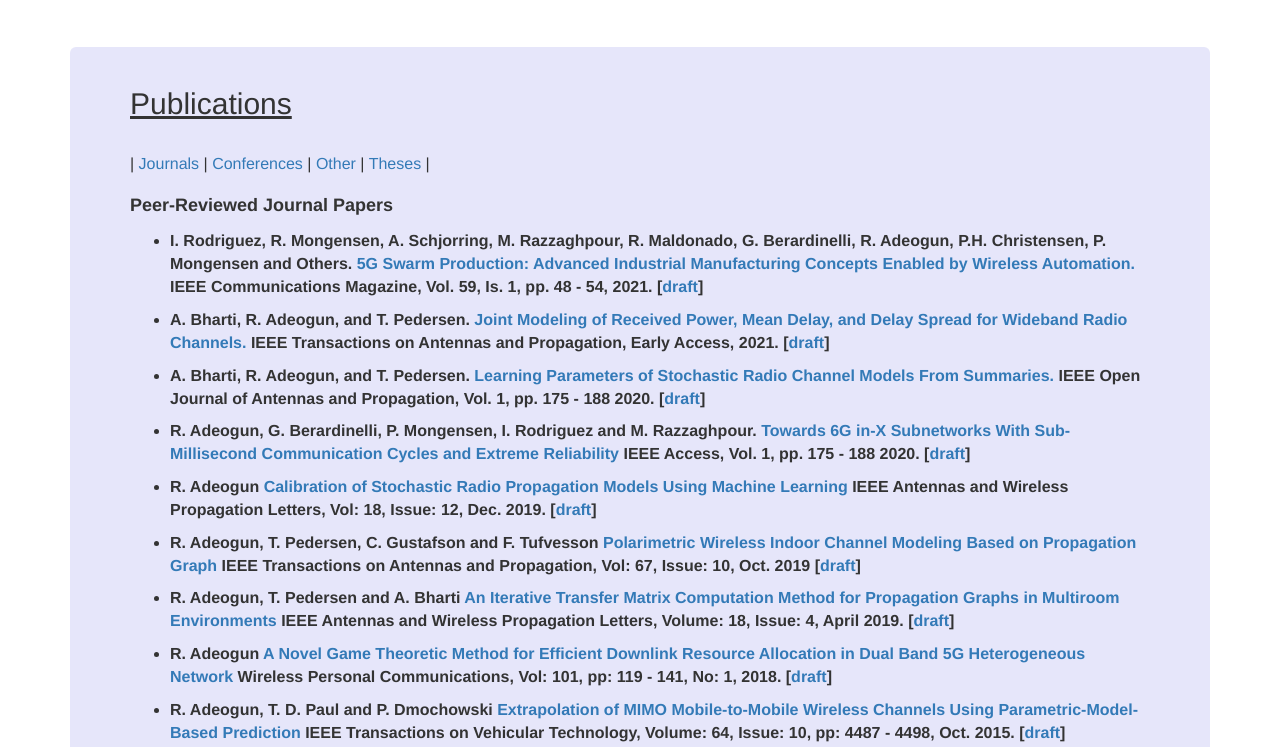
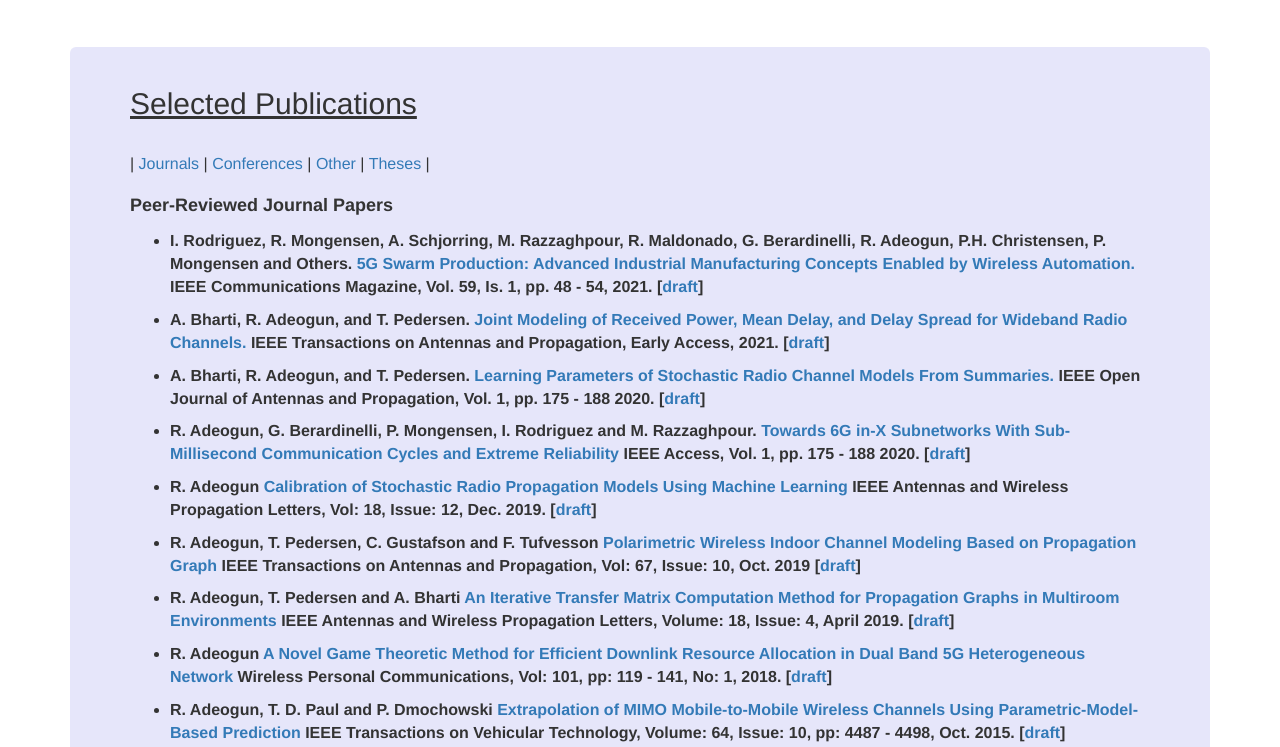
Before and after one commit to ramoni-adeogun/ramoni-adeogun.github.io, a plain HTML site: page index.html in a window 1280 px wide. Both pictures are taken after a click on the link "Publications". Shown: the part 53-800 px from the top of the page. Drawn offline with nearby package versions, Linux system fonts and the light colour scheme; files whose address does not match are found by name.

Commit message:
Update publications.html

```diff
--- a/publications.html
+++ b/publications.html
@@ -1,4 +1,4 @@
-<h2><u>Publications</u></h2>
+<h2><u>Selected Publications</u></h2>
 
 <br>
 | <a style="cursor: pointer;" onclick="document.getElementById('journal').scrollIntoView();window.scrollBy(0, -70);">Journals</a> |
```
